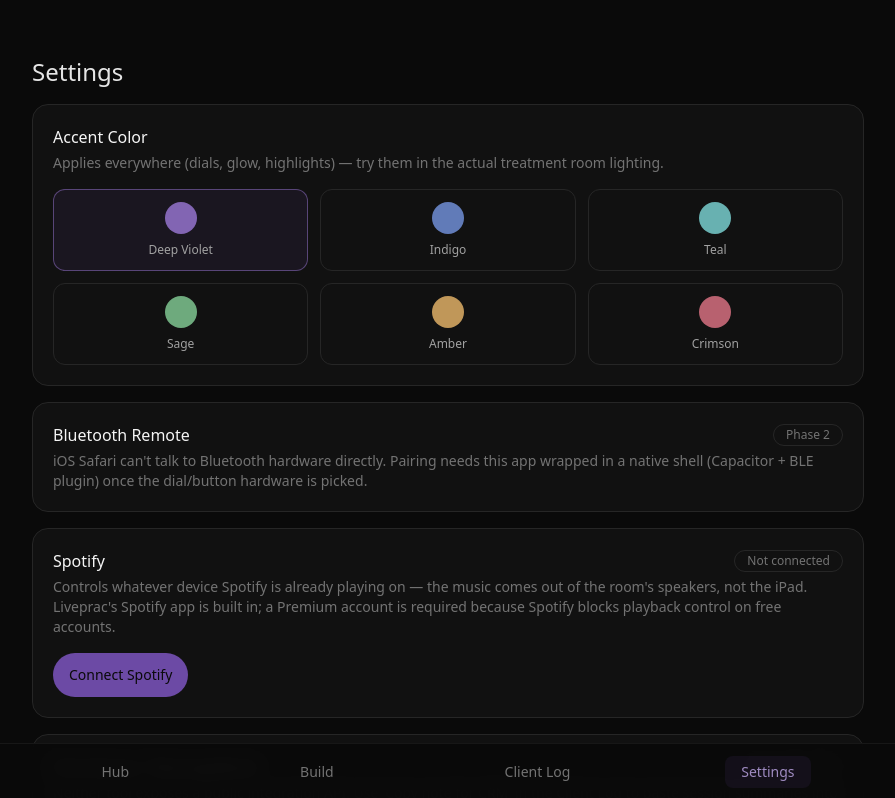
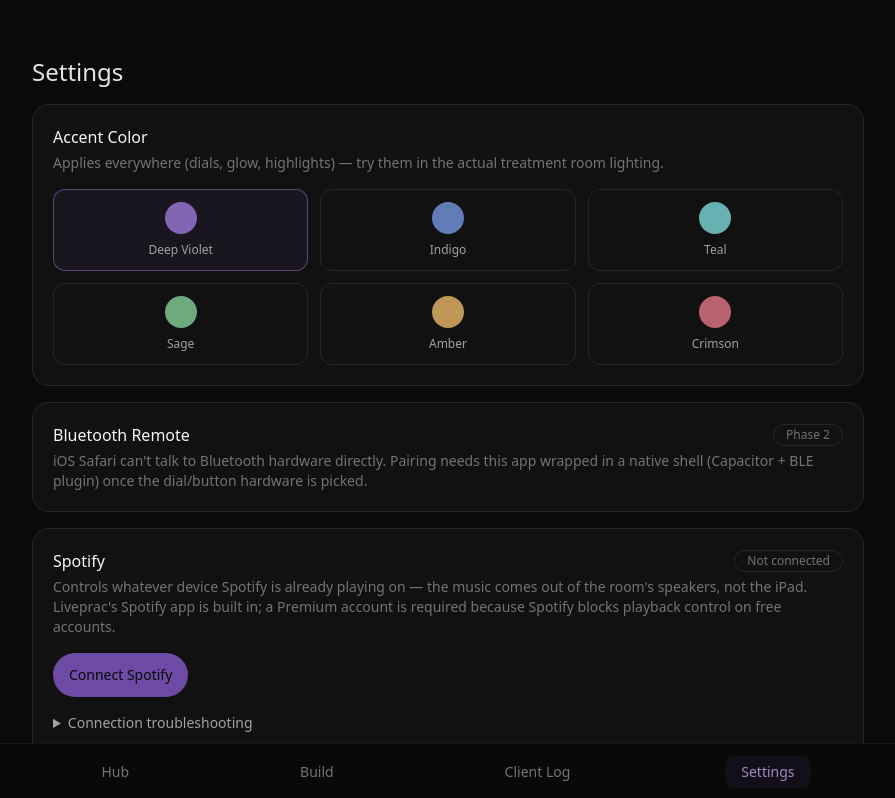
Before and after one commit to nitsua895/Liveprac, a React (Vite) app: page /settings in a window 1280 px wide. Shown: the top 798 px of the page, without its empty margins (192-1087 px from the left). Built offline with nearby package versions, Linux system fonts and the light colour scheme.

Commit message:
Improve hands-free session reliability: src/screens/Settings.tsx

```diff
--- a/src/screens/Settings.tsx
+++ b/src/screens/Settings.tsx
@@ -105,6 +105,12 @@ function SpotifyCard() {
         </button>
       )}
       {error && <p className="mt-3 text-sm text-red-400">{error}</p>}
+      <details className="mt-4 text-sm text-neutral-400">
+        <summary>Connection troubleshooting</summary>
+        <p className="mt-2">If Spotify reports a redirect mismatch, add this exact Redirect URI to this app in Spotify's developer dashboard, including the final slash:</p>
+        <code className="mt-2 block break-all text-accent-200">{spotify.redirectUri()}</code>
+        <p className="mt-2">Preview URLs need their own registered redirect. Use the production site to connect your production account.</p>
+      </details>
     </div>
   )
 }
```
